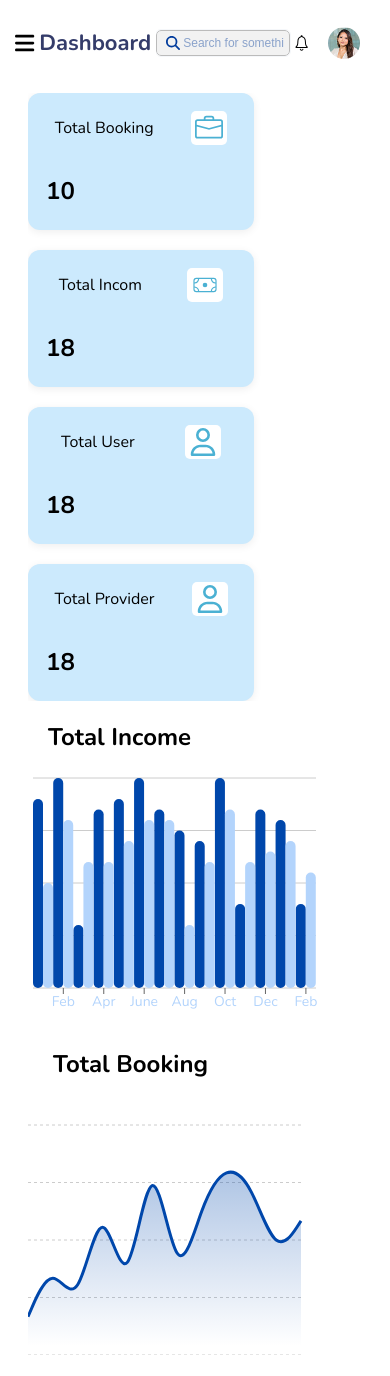
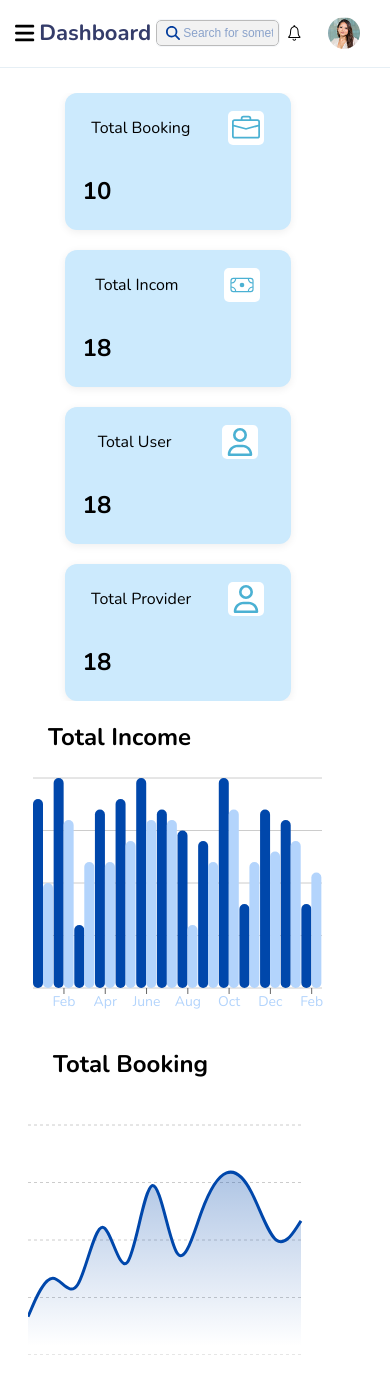
Before and after one commit to Tahanaz0/Mystura, a React (Vite) app: page /dashboard in a window 390 px wide. Built offline with nearby package versions, Linux system fonts and the light colour scheme.

Commit message:
'dashboard_responsive'

```diff
--- a/src/component/Header/header.css
+++ b/src/component/Header/header.css
@@ -2,7 +2,7 @@
   background-color: aquamarine;
   width: 80%;
   background-color: white;
-  margin-left: 280px;
+  margin-left: 250px;
   display: flex;
   /* justify-content: space-between; */
   /* align-items: center; */
@@ -13,8 +13,10 @@
   font-family: "Nunito", sans-serif;
   box-sizing: border-box;
   z-index: 1000;
-  padding: 10px;
+  padding-left: 10px;
+  padding-right: 10px;
   overflow: hidden;
+  border-bottom: 1px solid #E6EFF5;
 }
 
 .header-inner-container {
@@ -57,7 +59,7 @@
   align-items: center;
   justify-content: flex-end;
   padding-right: 20px;
-  gap: 15px;
+  gap: 23px;
   min-width: 0;
   flex-wrap: nowrap;
   overflow-x: auto;
--- a/src/component/barChart/barchart.jsx
+++ b/src/component/barChart/barchart.jsx
@@ -43,7 +43,7 @@ const Barchart = () => {
                     margin:'20px'
                 }}>Total Income</h2>
                 <div style={{ width: "100%", height: 250 ,}}>
-                    <ResponsiveContainer width="98%" height="100%">
+                    <ResponsiveContainer width="100%" height="100%">
                         <BarChart data={data} barSize={10} barGap={10} barCategoryGap={15}>
 
                             {/* <CartesianGrid strokeDasharray="3 3" /> */}
--- a/src/component/dashboard/dashboard.css
+++ b/src/component/dashboard/dashboard.css
@@ -1,10 +1,10 @@
 .dash-container {
-    margin-left: 20vw;
+    /* margin-left: 20vw; */
     width: 80%;
     padding: 20px;
     font-family: "Nunito", sans-serif;
     margin-top: 65px;
-    margin-left: 280px;
+    margin-left: 250px;
     display: flex;
     overflow-x: hidden;
     flex-direction: column;
@@ -61,11 +61,15 @@
         margin-left: 0;
     }
 } */
-@media (max-width:768px){
-    .dash-container{
-        margin-left: 0;
+@media (max-width: 768px) {
+    .dash-container {
+      margin-left: 0;
     }
-}
+    .boxes {
+      justify-content: center;
+    }
+  }
+
 @media (min-width:1024px){
     /* .dash-container{
         margin-left: 25%;
--- a/src/component/sideBar/sideBar.css
+++ b/src/component/sideBar/sideBar.css
@@ -10,6 +10,7 @@
   font-family: "Nunito", sans-serif;
   background-color: white;
   z-index: 1000;
+  border-right: 1px solid #E6EFF5;
 }
 
 .side-bar-container {
```
